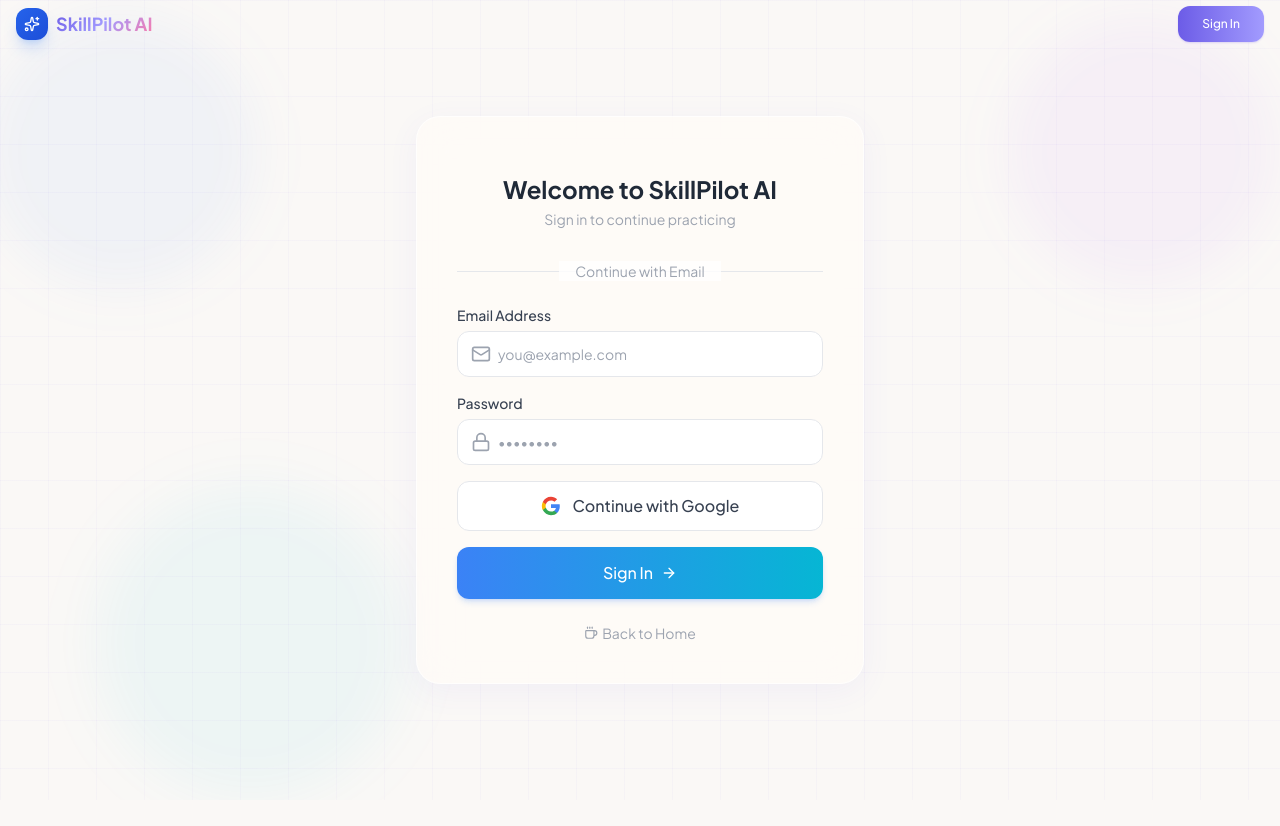
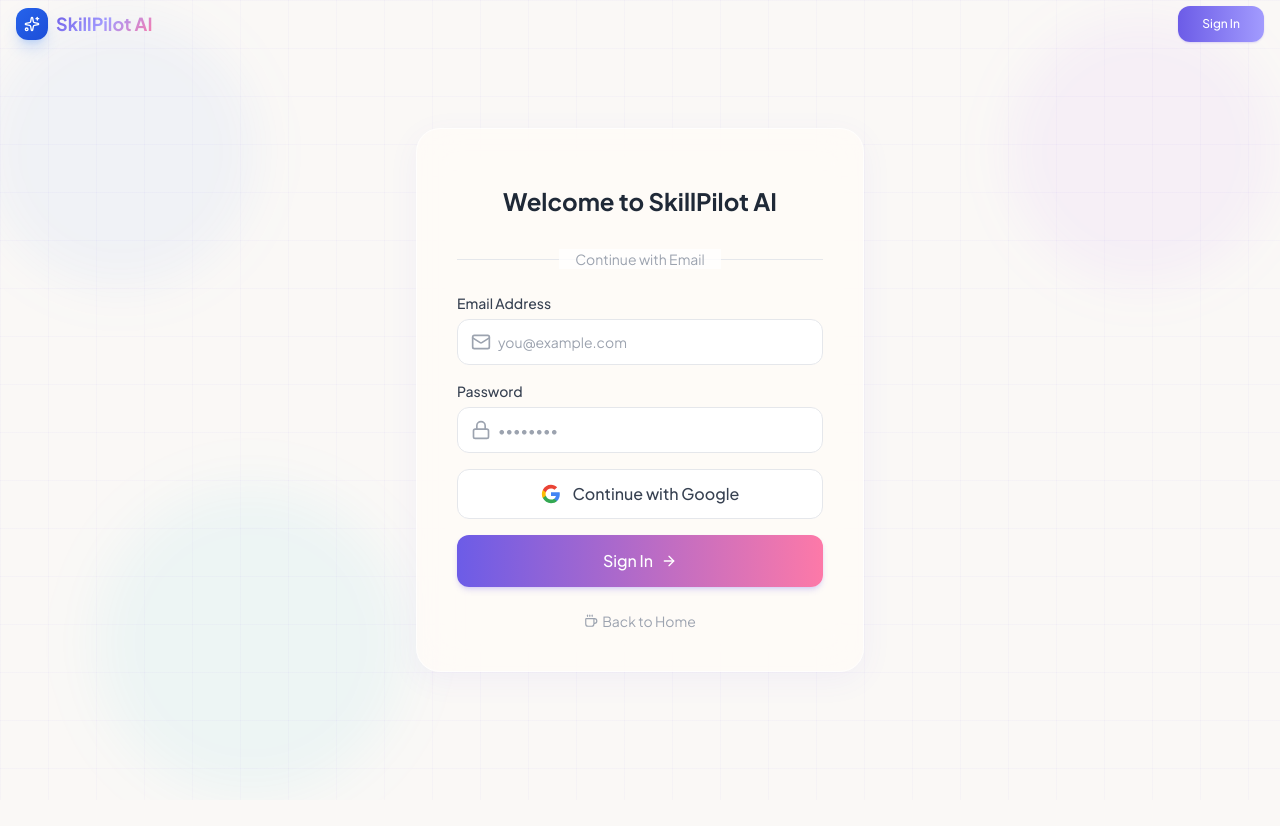
Before and after one commit to Aiman-Wazir/AI_INTERVIEWER, a Next.js app: page /auth/signin in a window 1280 px wide. Shown: the top 826 px of the page. Built offline with nearby package versions, Linux system fonts and the light colour scheme; no server answers.

Commit message:
changed the color theme of the signin page

```diff
--- a/app/auth/signin/page.js
+++ b/app/auth/signin/page.js
@@ -58,7 +58,7 @@
 
             </div>
             <h2 className="text-2xl font-bold text-gray-800">Welcome to SkillPilot AI</h2>
-            <p className="text-sm text-gray-400 mt-1">Sign in to continue practicing</p>
+            {/* <p className="text-sm text-gray-400 mt-1">Sign in to continue practicing</p> */}
           </div>
 
           {error && (
@@ -151,8 +151,9 @@
             <button
               type="submit"
               disabled={isLoading}
-              className="w-full bg-gradient-to-r from-blue-500 to-cyan-500 text-white py-3.5 rounded-xl hover:from-blue-600 hover:to-cyan-600 transition-all duration-200 flex items-center justify-center gap-2 text-base font-medium shadow-md shadow-blue-500/20 disabled:opacity-50 disabled:cursor-not-allowed"
+             className="w-full bg-gradient-to-r from-[#6c5ce7] to-[#fd79a8] text-white py-3.5 rounded-xl hover:from-[#5a4bd1] hover:to-[#e86a98] transition-all duration-200 flex items-center justify-center gap-2 text-base font-medium shadow-md shadow-[#6c5ce7]/20 disabled:opacity-50 disabled:cursor-not-allowed"
             >
+
               {isLoading ? (
                 'Loading...'
               ) : (
```
